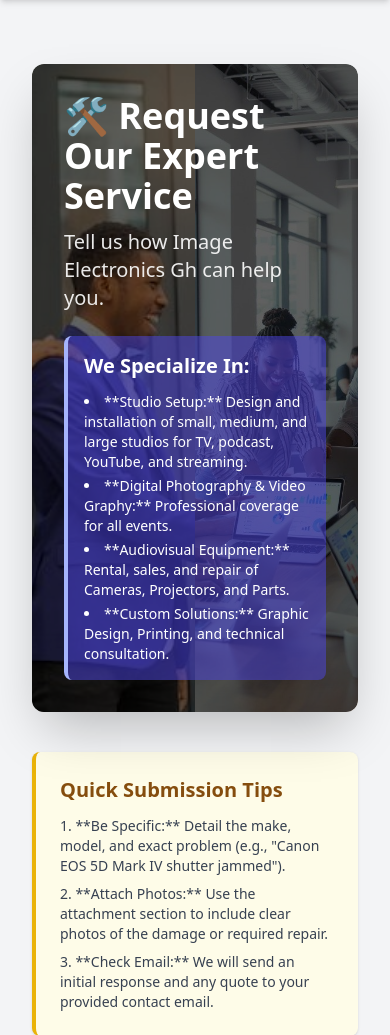
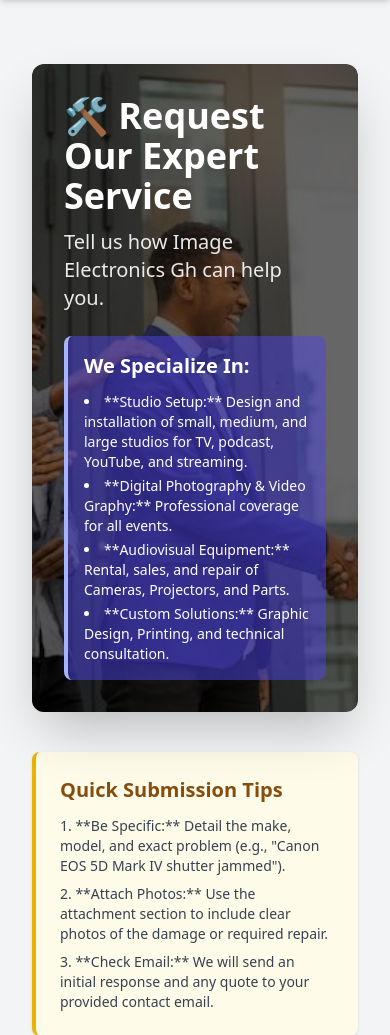
Before and after one commit to tokyoCitagh/CapstoneProject_group4, a Django app: page /services/add/ in a window 390 px wide. Shown: the part 72-1107 px from the top of the page. Run offline with Django 5.2, Linux system fonts and the light colour scheme; the visitor is signed in with stand-in values (Sample User, id 1); data comes from the database, SQL or seed files in the repository; data that the repository does not hold is empty; parts of the project's set-up code (start-up, migrations or seed data) failed here and were passed over; some libraries are stand-ins or nearby versions.

Commit message:
Fix service page background image to stay horizontal on mobile and cover full width

```diff
--- a/services/templates/services/add_request.html
+++ b/services/templates/services/add_request.html
@@ -37,21 +37,41 @@
     background-position: center;
     background-repeat: no-repeat;
 }
+
+/* Force horizontal layout and full coverage on all screen sizes */
+.service-header-bg {
+    background-size: cover;
+    background-position: center;
+    background-repeat: no-repeat;
+    width: 100%;
+    height: 100%;
+    /* Ensure the image stays horizontal by setting aspect ratio */
+    aspect-ratio: 16/9;
+    min-height: 300px;
+}
+
+@media (max-width: 768px) {
+    .service-header-bg {
+        /* On mobile, still maintain horizontal aspect but adjust height */
+        aspect-ratio: 16/9;
+        min-height: 250px;
+        /* Use object-fit like behavior to ensure full coverage */
+        background-size: cover;
+        background-position: center center;
+    }
+}
 </style>
 
 <div class="container mx-auto px-4 py-8">
 
     {# --- SERVICE INTRODUCTION HEADER WITH BACKGROUND IMAGES --- #}
-    <div class="relative bg-white rounded-xl shadow-2xl mb-10 overflow-hidden min-h-[300px]">
+    <div class="relative bg-white rounded-xl shadow-2xl mb-10 overflow-hidden">
 
-        {# Background Image Grid #}
-        <div class="absolute inset-0 grid grid-cols-2 gap-0 z-0">
-            <div class="header-background-image" style="background-image: url('{% static 'images/smj1.jpg' %}');"></div>
-            <div class="header-background-image" style="background-image: url('{% static 'images/smj2.jpg' %}');"></div>
-        </div>
+        {# Single Background Image covering full width #}
+        <div class="absolute inset-0 service-header-bg" style="background-image: url('{% static 'images/smj1.jpg' %}');"></div>
 
         {# Content Overlay #}
-        <div class="relative z-10 p-8 md:p-12 text-white bg-black bg-opacity-60 rounded-xl flex flex-col justify-center min-h-[inherit]">
+        <div class="relative z-10 p-8 md:p-12 text-white bg-black bg-opacity-60 rounded-xl flex flex-col justify-center min-h-[300px]">
             <h1 class="text-4xl md:text-5xl font-extrabold mb-3">🛠️ Request Our Expert Service</h1>
             <p class="text-xl md:text-2xl font-light opacity-90 mb-6">
                 Tell us how Image Electronics Gh can help you.
```
